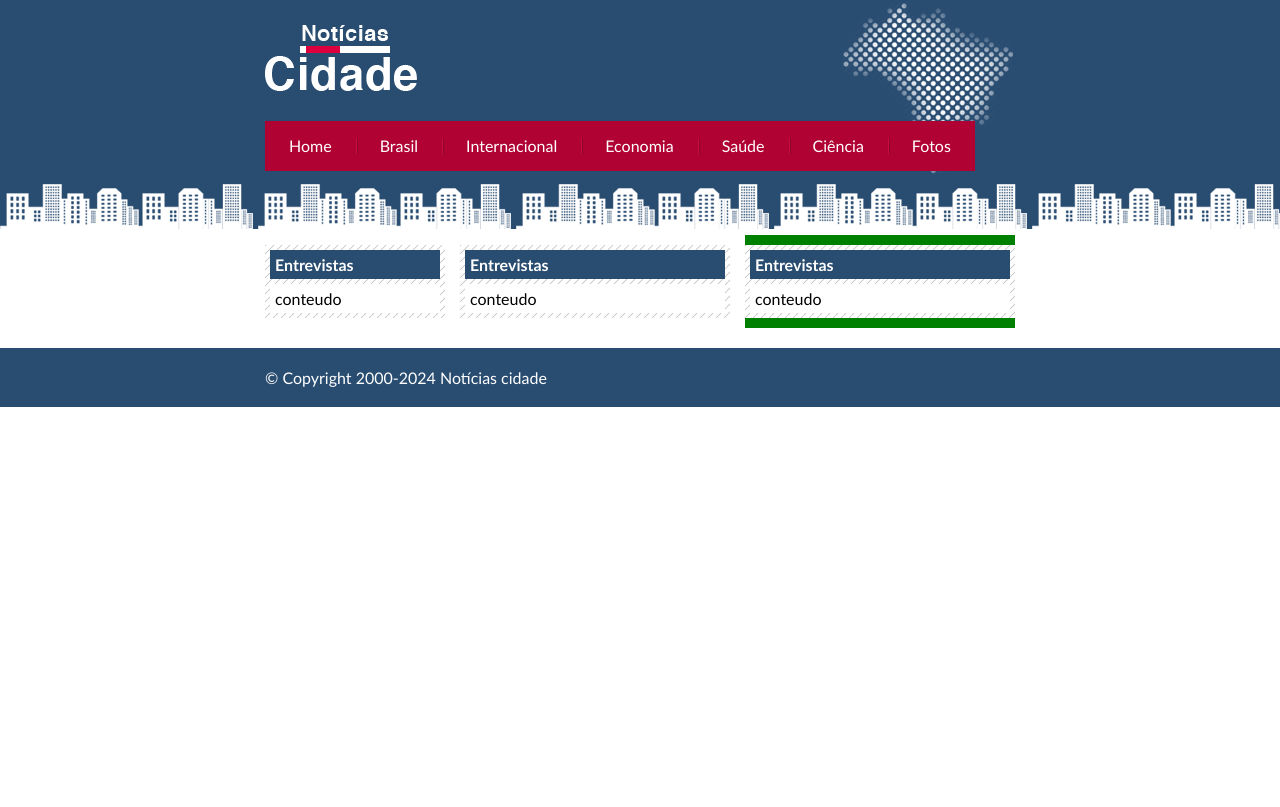
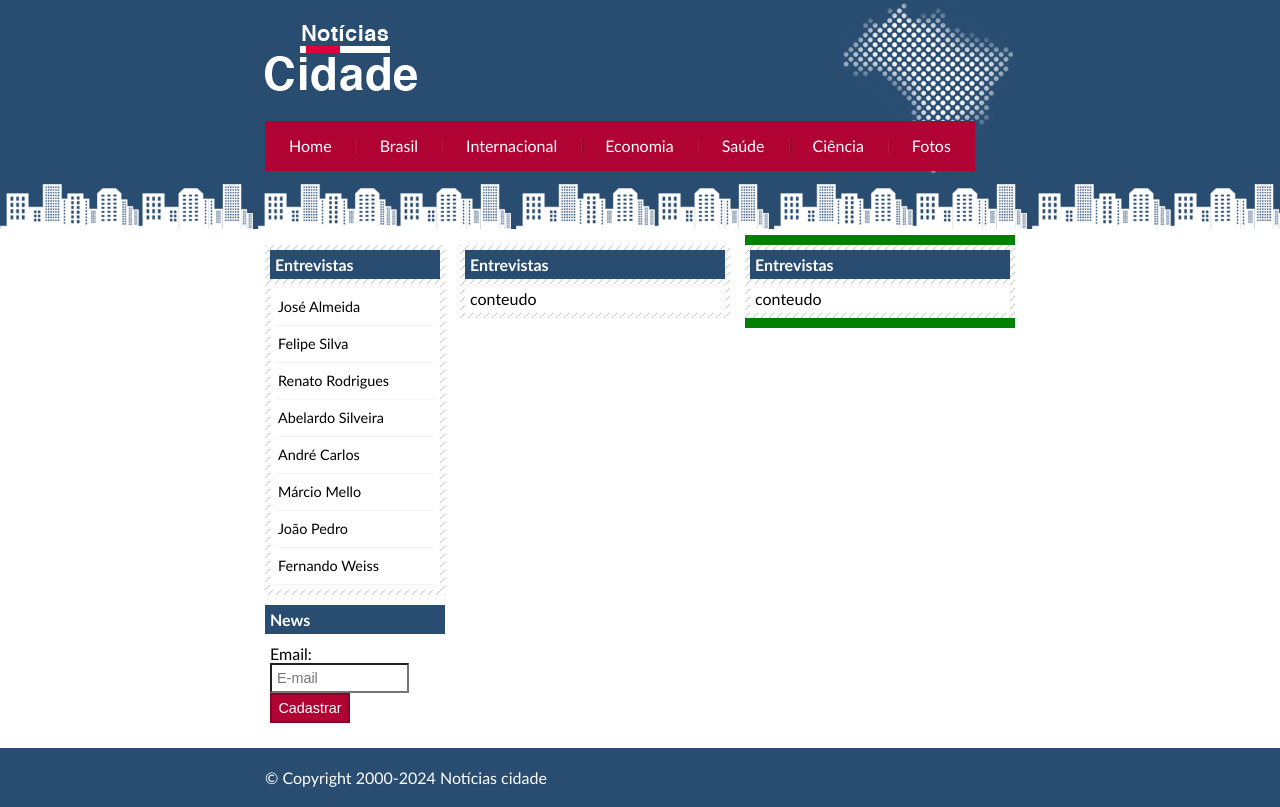
Before and after one commit to matheus3881/site-noticias, a plain HTML site: page index.html in a window 1280 px wide. Drawn offline with Linux system fonts and the light colour scheme.

Commit message:
conteudo lateral

```diff
--- a/css/estilo.css
+++ b/css/estilo.css
@@ -154,6 +154,51 @@ h2{
 }
 
 
+/* conteúdo lateral */
+#lateral ul a{
+    font-size: 0.9em;
+    padding: 3px;
+    display: block;
+    line-height: 30px;
+    color: #000;
+    text-decoration: none;
+    border-bottom: 1px solid #f3f3f3;
+}
+
+
+#lateral ul a:hover{
+    color: #a1a1a1;
+    transition: 0.5s;
+    background: #f9f9f9 url(/imagens/marcador.png) no-repeat left center;
+    padding-left: 20px;
+}
+
+
+
+/* formatando formulários */
+label{
+    display: block;
+    cursor: pointer;
+}
+
+
+input{
+    font-size: 0.9em;
+    background-color:  #fff;
+    width: 125px;
+    padding: 5px;
+}
+
+
+input.submit{
+    width: 80px;
+    color: #fff;
+    background-color: #b10333;
+    border: 2px solid #870529;
+
+}
+
+
 
 /* area rodapé */
 
--- a/index.html
+++ b/index.html
@@ -85,10 +85,53 @@
 
                     <h2>Entrevistas</h2>
                     <div class="caixa-conteudo">
-                        conteudo
+                        <ul>
+                            <li>
+                                <a href="">José Almeida</a>
+                            </li>
+                            <li>
+                                <a href="">Felipe Silva</a>
+                            </li>
+                            <li>
+                                <a href="">Renato Rodrigues</a>
+                            </li>
+                            <li>
+                                <a href="">Abelardo Silveira</a>
+                            </li>
+                            <li>
+                                <a href="">André Carlos</a>
+                            </li>
+                            <li>
+                                <a href="">Márcio Mello</a>
+                            </li>
+                            <li>
+                                <a href="">João Pedro</a>
+                            </li>
+                            <li>
+                                <a href="">Fernando Weiss</a>
+                            </li>
+                        </ul>
                     </div>
 
                 </div> <!-- fim caixa -->
+
+
+                <!-- inicio News -->
+                <h2>News</h2>
+                <div class="caixa-conteudo">
+                    <form action="">
+                        <div>
+                            <label for="email">Email:</label>
+                            <input type="text" name="email" id="email"
+                            placeholder="E-mail">
+                        </div>
+
+                        <div>
+                            <input class="submit" type="submit" value="Cadastrar">
+                        </div>
+                    </form>
+
+                </div> <!-- fim News -->
 
             </div><!-- fim lateral -->
 
```
